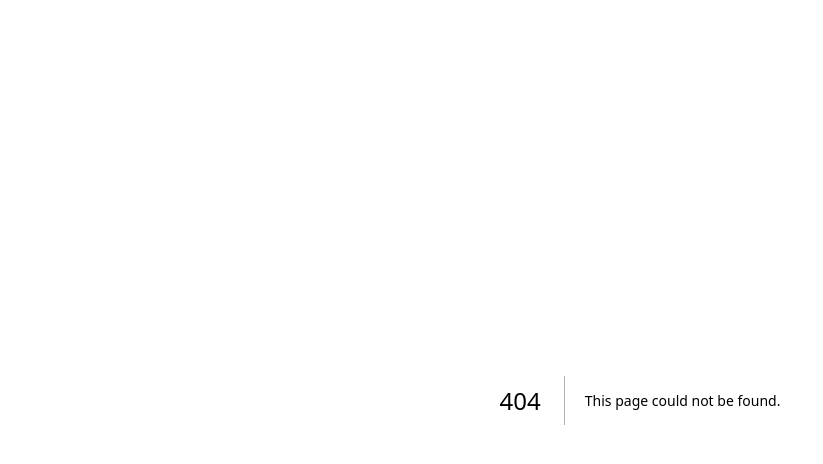
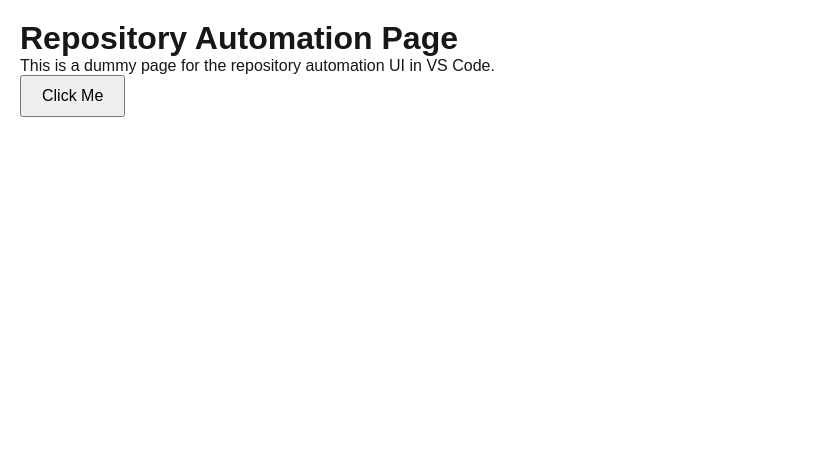
Before and after one commit to Raahim2/GitMax, a Next.js app: page /1/automation/1 in a window 1280 px wide. Before the commit this address had no page. Shown: the top 464 px of the page, without its empty margins (0-823 px from the left). Built offline with nearby package versions, Linux system fonts and the light colour scheme.

Commit message:
repo page

```diff
--- /dev/null
+++ b/src/app/[username]/automation/[reponame]/page.js
@@ -0,0 +1,13 @@
+import React from 'react';
+
+const RepoPage = () => {
+    return (
+        <div style={{ padding: '20px', fontFamily: 'Arial, sans-serif' }}>
+            <h1>Repository Automation Page</h1>
+            <p>This is a dummy page for the repository automation UI in VS Code.</p>
+            <button style={{ padding: '10px 20px', fontSize: '16px' }}>Click Me</button>
+        </div>
+    );
+};
+
+export default RepoPage;
--- a/src/components/automation/inportrepo.js
+++ b/src/components/automation/inportrepo.js
@@ -49,6 +49,10 @@
     repo.name.toLowerCase().includes(searchQuery.toLowerCase())
   );
 
+  const redirectToRepoPage = async (repo) => {
+    window.location.href = `/${session.user?.username}/automation/${repo.name}`;
+  };
+
   if (!isOpen) return null;
 
   return (
@@ -89,7 +93,7 @@
                   <p>{repo.description}</p>
                   <span className="repo-owner">{repo.owner}</span>
                 </div>
-                <button className="import-button">Import</button>
+                <button className="import-button" onClick={() => redirectToRepoPage(repo)}>Import</button>
               </div>
             ))
           )}
--- a/src/components/automation/newrepo.js
+++ b/src/components/automation/newrepo.js
@@ -66,6 +66,7 @@
         throw new Error(errorData.message || "Failed to create repository");
       }
 
+      // Reset form and close modal on success
       setRepoName("");
       setDescription("");
       setVisibility("public");
```
